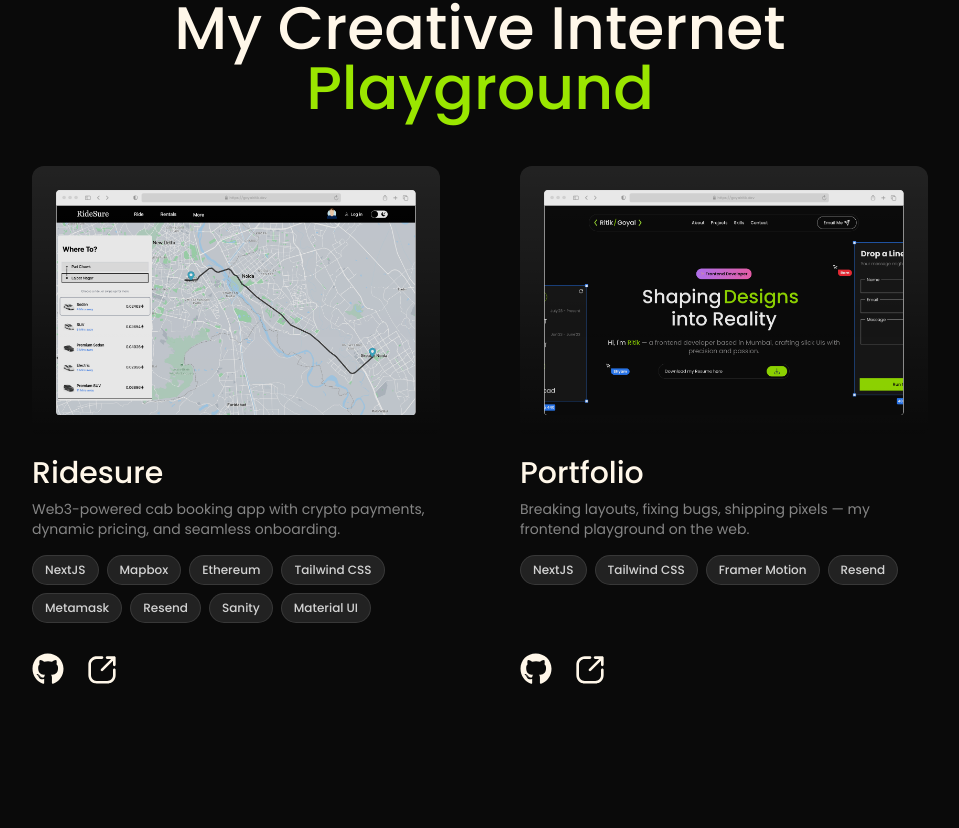
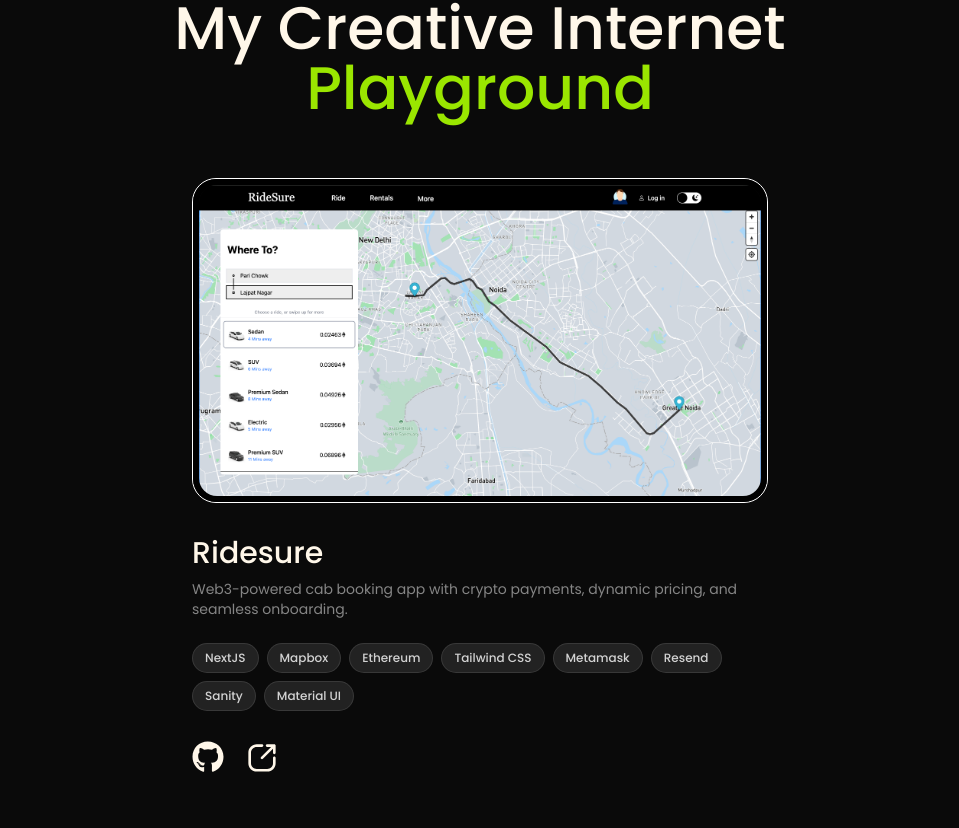
Before and after one commit to goyalritik-rg/portfolio, a Next.js app: page / in a window 1280 px wide. Shown: the part 2112-2940 px from the top of the page, without its empty margins (160-1119 px from the left). Built offline with nearby package versions, Linux system fonts and the light colour scheme.

Commit message:
project image hover effect

```diff
--- a/src/common/components/ProjectCard.js
+++ b/src/common/components/ProjectCard.js
@@ -1,10 +1,12 @@
 "use client";
 
-import { useState } from "react";
+import { useState, useRef } from "react";
 import { FaGithub } from "react-icons/fa";
-import { Lens } from "@/common/ui-components/Lens";
+// import { Lens } from "@/common/ui-components/Lens";
 import Share from "../svgs/Share";
-import ProjectImage from "./ProjectImage";
+// import ProjectImage from "./ProjectImage";
+import Image from "next/image";
+import { twMerge } from "tailwind-merge";
 
 const TechChip = ({ tech }) => (
   <span className="inline-flex items-center px-3 py-1.5 rounded-full text-xs font-medium bg-white/10 text-white/80 backdrop-blur-sm border border-white/10 transition-all hover:bg-white/15">
@@ -13,7 +15,9 @@
 );
 
 const ProjectCard = ({ className = "", project = {} }) => {
-  const [hovering, setHovering] = useState(false);
+  const [rotateDirection, setRotateDirection] = useState(0);
+
+  const imageContainerRef = useRef(null);
 
   const {
     image,
@@ -24,18 +28,60 @@
     techStack = [],
   } = project;
 
+  const handleMouseMove = (e) => {
+    if (imageContainerRef.current) {
+      const rect = imageContainerRef.current.getBoundingClientRect();
+      const mouseX = e.clientX - rect.left;
+      const containerWidth = rect.width;
+
+      if (mouseX < containerWidth / 2) {
+        setRotateDirection(-1);
+      } else {
+        setRotateDirection(1);
+      }
+    }
+  };
+
+  const handleMouseLeave = () => {
+    setRotateDirection(0);
+  };
+
   return (
-    <div className="h-full w-full flex flex-col justify-between">
+    <div className="w-full flex flex-col justify-between">
       <div>
-        <Lens hovering={hovering} setHovering={setHovering}>
+        <a href={siteUrl} target="_blank" rel="noopener noreferrer">
+          <div
+            ref={imageContainerRef}
+            className={twMerge(
+              "border-1 border-white rounded-3xl h-full w-full mb-8 transition-all duration-300",
+              rotateDirection === 1
+                ? "rotate-1"
+                : rotateDirection === -1
+                  ? "-rotate-1"
+                  : ""
+            )}
+            onMouseMove={handleMouseMove}
+            onMouseLeave={handleMouseLeave}
+          >
+            <Image
+              src={image}
+              alt="Img"
+              width={1000}
+              height={1000}
+              className="w-full aspect-video rounded-3xl border-6 border-black saturate-110"
+            />
+          </div>
+        </a>
+
+        {/* <Lens hovering={hovering} setHovering={setHovering}>
           <ProjectImage imageHref={image} href={siteUrl} />
-        </Lens>
+        </Lens> */}
 
-        <h3 className="text-xl md:text-3xl font-medium mt-4">{label}</h3>
+        <h3 className="text-xl md:text-3xl font-medium">{label}</h3>
 
         <p className="text-white/50 mt-2 text-xs md:text-sm">{description}</p>
 
-        <div className="flex flex-wrap gap-2 mt-4">
+        <div className="flex flex-wrap gap-2 mt-6">
           {techStack.map((tech, index) => (
             <TechChip key={index} tech={tech} />
           ))}
--- a/src/components/Projects.js
+++ b/src/components/Projects.js
@@ -44,7 +44,7 @@
           My Creative Internet <span className="text-lime-400">Playground</span>
         </h2>
 
-        <div className="mt-12 grid grid-cols-1 md:grid-cols-2 gap-20">
+        {/* <div className="mt-12 grid grid-cols-1 md:grid-cols-2 gap-20">
           {projects.map((project, index) => {
             // let className = "md:col-span-2 lg:col-span-1";
 
@@ -60,13 +60,13 @@
               />
             );
           })}
-        </div>
+        </div> */}
 
-        {/* <div className="mt-12 flex flex-col gap-25 max-w-xl mx-auto">
+        <div className="mt-15 flex flex-col gap-[6rem] max-w-xl mx-auto">
           {projects.map((project, idx) => {
             return <ProjectCard project={project} key={idx} />;
           })}
-        </div> */}
+        </div>
       </div>
     </section>
   );
```
